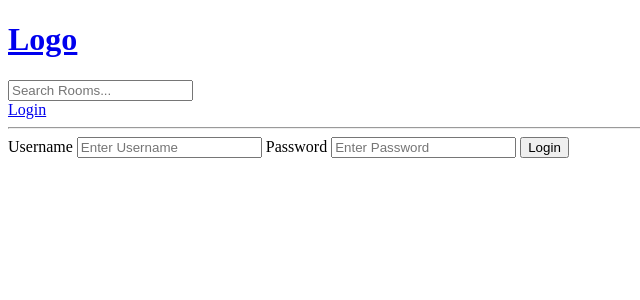
After one commit to Ivanhola/twits, a Django app: page /login/ in a window 1280 px wide. The commit adds this page. Shown: the top 300 px of the page, without its empty margins (0-640 px from the left). Run offline with Django 4.2, Linux system fonts and the light colour scheme.

Commit message:
added login for user

```diff
--- /dev/null
+++ b/base/templates/base/login_register.html
@@ -0,0 +1,19 @@
+{% extends 'main.html' %}
+
+{% block content %}
+
+<div>
+    <form method="POST" action="">
+        {% csrf_token %}
+
+        <label> Username </label>
+        <input type="text" name="username" placeholder="Enter Username"/>
+
+        <label> Password </label>
+        <input type="password" name="password" placeholder="Enter Password"/>
+
+        <input type="submit" value="Login"/>
+    </form>
+</div>
+
+{% endblock content %}
--- a/base/urls.py
+++ b/base/urls.py
@@ -2,6 +2,8 @@ from django.urls import path
 from . import views
 
 urlpatterns = [
+
+    path('login/', views.loginPage, name="login"),
     path('', views.home, name='home'),
     path('room/<str:pk>/', views.room, name='room'),
     path('create-room/', views.CreateRoom, name='create-room'),
--- a/base/views.py
+++ b/base/views.py
@@ -3,7 +3,33 @@ from django.shortcuts import render, redirect
 from django.db.models import Q
 from . models import Room, Topic
 from . forms import RoomForm
+from django.contrib.auth.models import User
+from django.contrib.auth import authenticate, login, logout
+from django.contrib import messages
 
+def loginPage(request):
+
+    if request.method == 'POST': #if form was submitted
+        username = request.POST.get('username')
+        password = request.POST.get('password')
+
+        try:
+            user = User.objects.get(username=username)
+        except:
+            messages.error(request, "User does not exist")
+
+        user = authenticate(request, username=username, password=password)
+
+        if user is not None:
+            login(request, user) #adds session to database and browser
+            return redirect('home')
+        else:
+            messages.error(request, "Username OR Password does not exist")
+
+
+
+    context = {}
+    return render(request, 'base/login_register.html', context)
 
 def home(request):
 
--- a/templates/main.html
+++ b/templates/main.html
@@ -9,6 +9,15 @@
 <body>
     {% include 'navbar.html' %} <!-- this will include the navbar template -->
 
+
+    {% if messages %}
+    <ul class="messages">
+    {% for message in messages %}
+    <li>{{ message }}</li>
+    {% endfor %}
+    </ul>
+    {% endif %}
+
     {% block content %}
 
 
--- a/templates/navbar.html
+++ b/templates/navbar.html
@@ -6,4 +6,5 @@
     <input type="text" name="q" placeholder="Search Rooms... ">
 </form>
 
+<a href="{% url 'login' %}"> Login </a>
 <hr>
```
